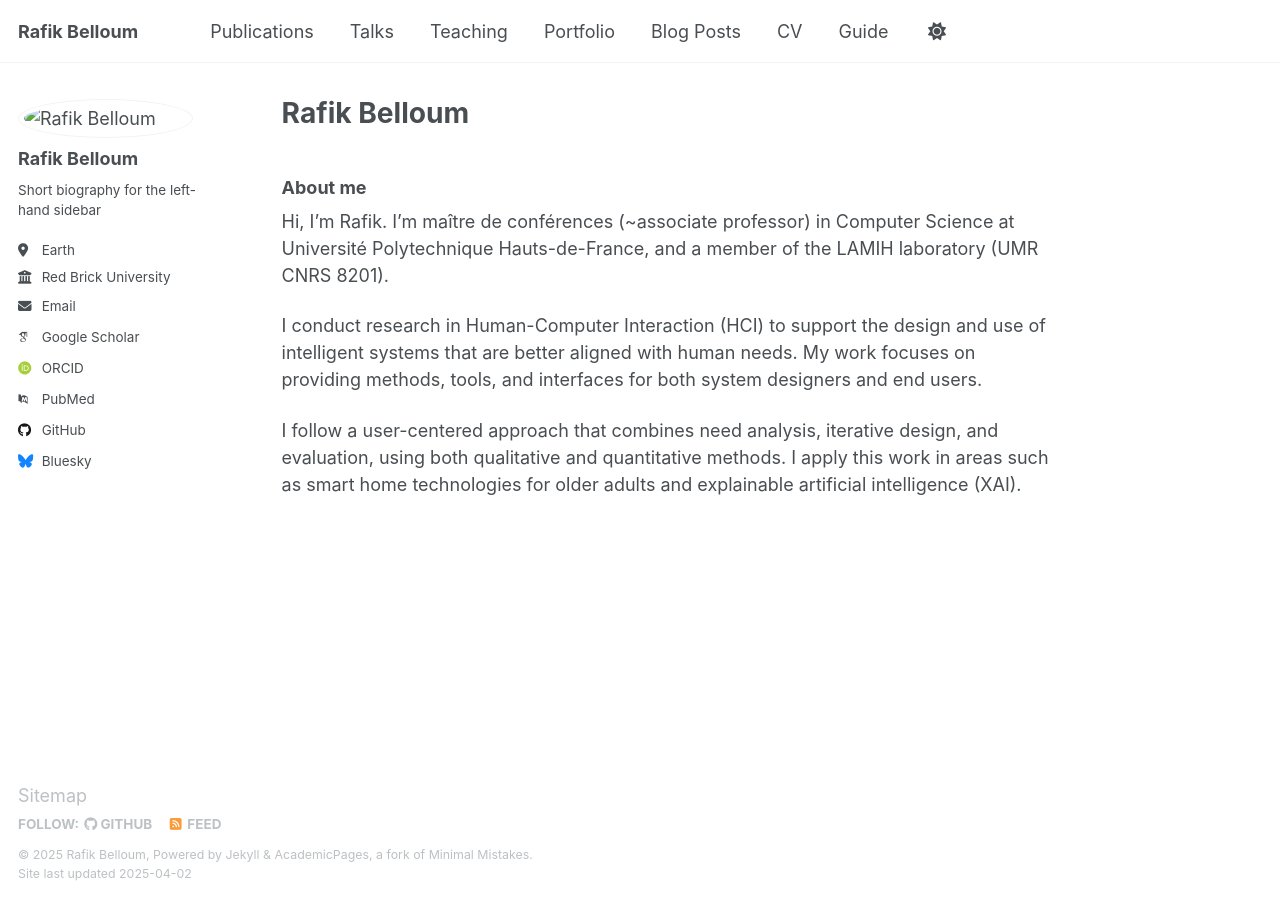
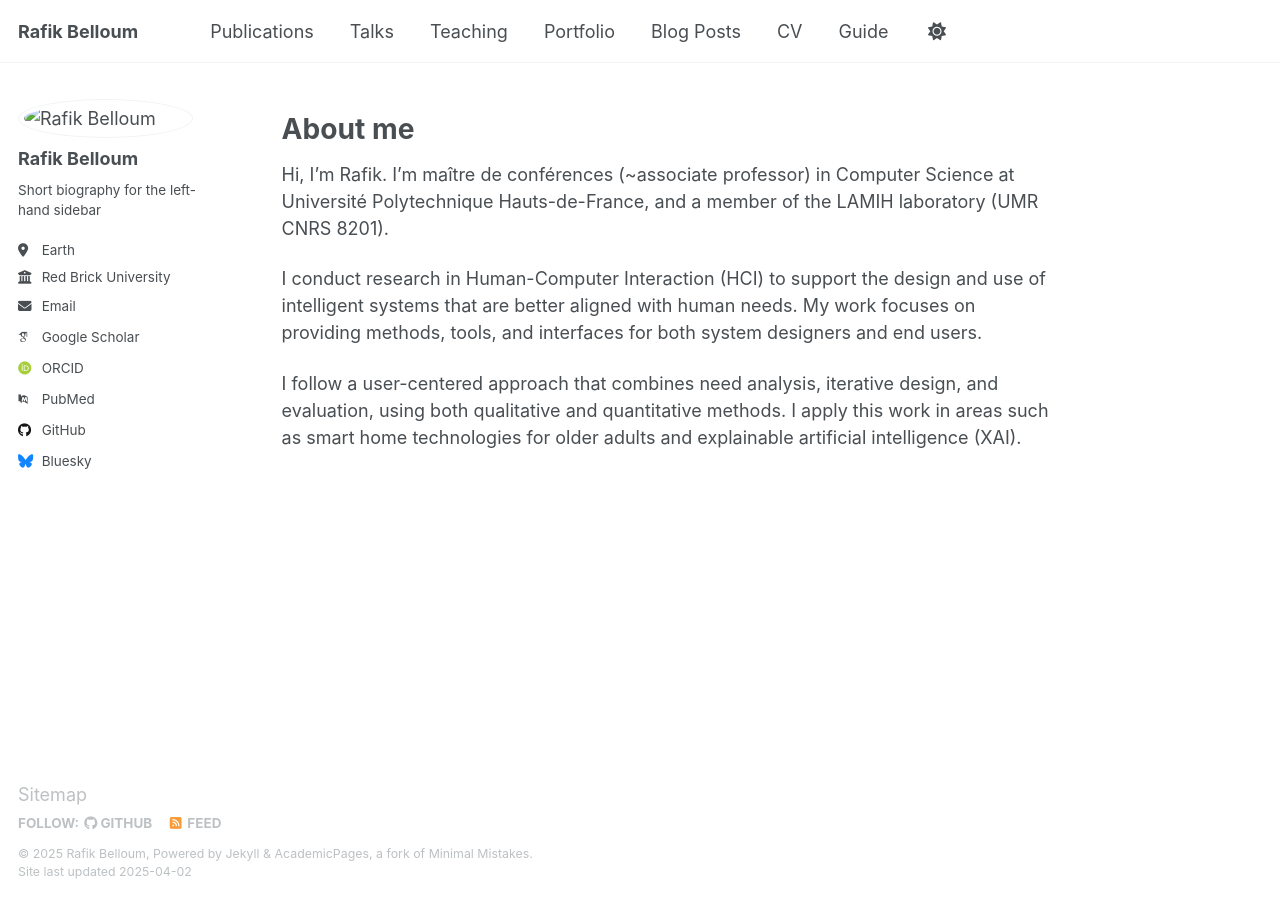
Before and after one commit to rafik-belloum/rafik-belloum.github.io, a Jekyll site: the page built from _pages/about.md, in a window 1280 px wide. Built offline with Jekyll 4.4.1, drawn with Linux system fonts in a browser that asks for light colours; some web fonts are replaced.

Commit message:
Update about.md

```diff
--- a/_pages/about.md
+++ b/_pages/about.md
@@ -1,13 +1,14 @@
 ---
 permalink: /
-title: "Rafik Belloum"
+title: ""
 author_profile: true
 redirect_from:
   - /about/
   - /about.html
 ---
 
-### About me
+About me
+======
 
 Hi, I'm Rafik. I'm maître de conférences (~associate professor) in Computer Science at Université Polytechnique Hauts-de-France, and a member of the LAMIH laboratory (UMR CNRS 8201).
 
```
